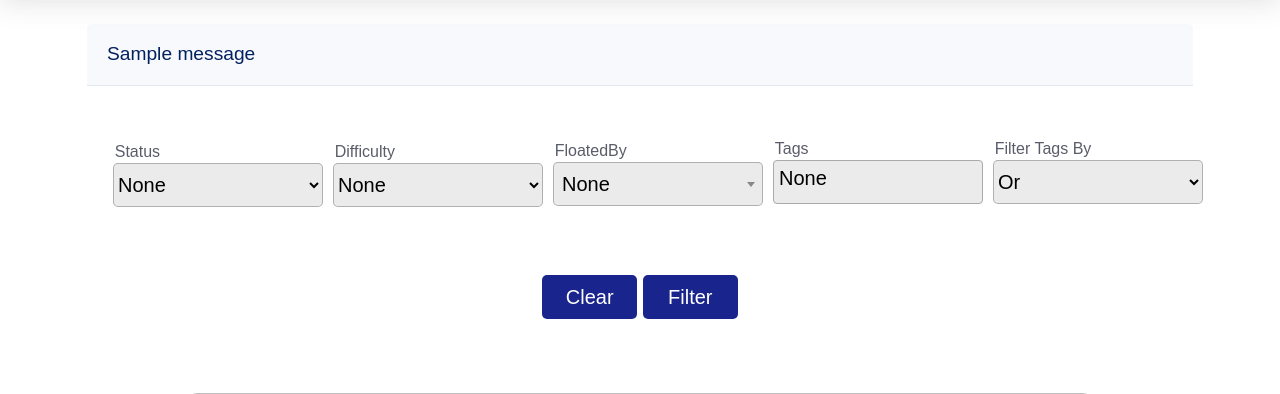
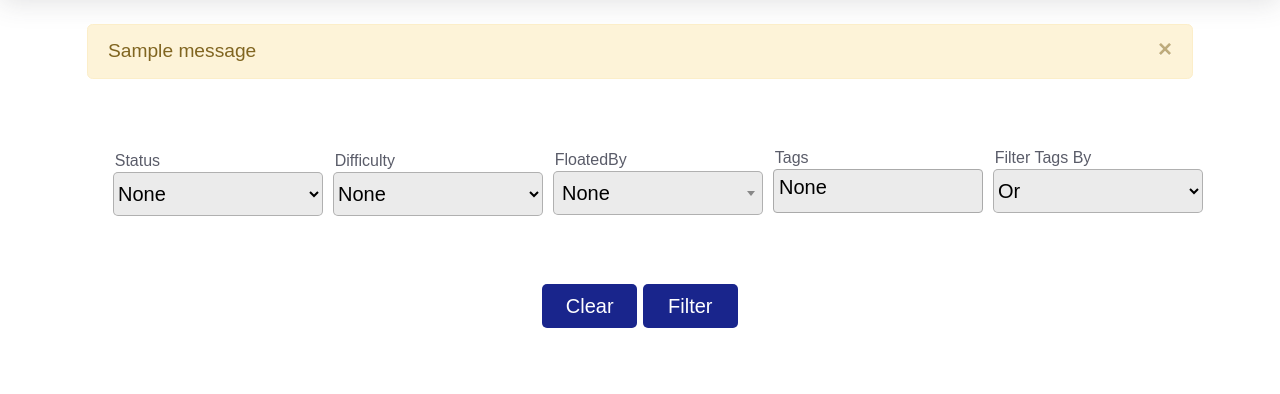
Before and after one commit to naveensaigit/project_portal, a Django app: page / in a window 1280 px wide. Shown: the part 70-464 px from the top of the page. Run offline with Django 4.2, Linux system fonts and the light colour scheme; a user stored in the database is signed in; data comes from the database, SQL or seed files in the repository; one stand-in notice (Sample message) is shown; some libraries are stand-ins or nearby versions.

Commit message:
Gave option to close the notif

```diff
--- a/home/templates/home/main.html
+++ b/home/templates/home/main.html
@@ -141,7 +141,12 @@
 {% endblock cardBlock %}
 {% block messageBlock %}
 {% if messages %} {% for message in messages %}
-<div class="card-header py-3">{{message}}</div>
+<div class="alert alert-warning alert-dismissible fade show" role="alert">
+    {{message}}
+    <button type="button" class="close" data-dismiss="alert" aria-label="Close">
+        <span aria-hidden="true">&times;</span>
+    </button>
+</div>
 {% endfor %} {% endif %}
 {% endblock messageBlock %}
 {% block mainContentBlock %}
```
